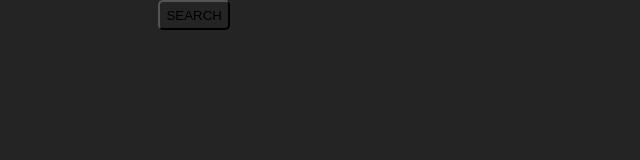
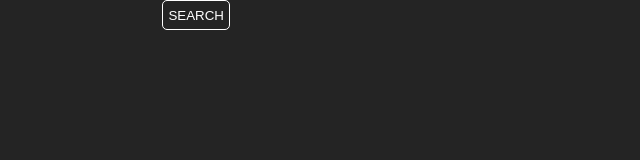
Before and after one commit to Yevhenns/search, a React (Vite) app: page / in a window 1280 px wide. Shown: the top 160 px of the page, without its empty margins (0-640 px from the left). Built offline with nearby package versions, Linux system fonts and the light colour scheme.

Commit message:
active disabled

```diff
--- a/src/App.tsx
+++ b/src/App.tsx
@@ -85,7 +85,11 @@ function App() {
 
   return (
     <div className={css.layout}>
-      <Button onClick={handleSearchCoins} label="Search" />
+      <Button
+        onClick={handleSearchCoins}
+        label="Search"
+        isActive={isMenuShown}
+      />
       {isMenuShown && (
         <div className={css.wrapper} ref={menuRef}>
           <SearchCoinsHeader
@@ -94,6 +98,7 @@ function App() {
             inputData={inputData}
             handleChange={handleChange}
             deleteValue={deleteValue}
+            isAllCoinsShown={isAllCoinsShown}
           />
           <SearchCoinsList
             filteredCoins={filteredCoins}
--- a/src/components/Button/Button.module.css
+++ b/src/components/Button/Button.module.css
@@ -1,14 +1,34 @@
 .button {
-  display: flex;
-  justify-content: center;
-  align-items: center;
   cursor: pointer;
+  padding-left: 5px;
+  padding-right: 5px;
   background-color: transparent;
-  border-radius: 5px;
-  gap: 5px;
 
   &.withText {
+    border-radius: 5px;
+    display: flex;
+    justify-content: center;
+    align-items: center;
+    gap: 5px;
+    border: 1px solid white;
     height: 30px;
+    transition: background-color 250ms linear;
+
+    &.active {
+      background-color: #5b5858;
+    }
+
+    &:active {
+      span {
+        color: #807d7d;
+      }
+    }
+
+    &:disabled {
+      span {
+        color: white;
+      }
+    }
 
     &:hover {
       background-color: #5b5858;
@@ -22,6 +42,7 @@
   }
 
   span {
+    color: white;
     text-transform: uppercase;
   }
 }
--- a/src/components/Button/Button.tsx
+++ b/src/components/Button/Button.tsx
@@ -7,6 +7,7 @@ export type ButtonProps = {
   type?: 'button' | 'submit';
   iconButton?: boolean;
   iconId?: Icons;
+  isActive?: boolean;
 } & HTMLProps<HTMLButtonElement>;
 
 export const Button = ({
@@ -15,15 +16,20 @@ export const Button = ({
   onClick,
   iconId,
   iconButton = false,
+  disabled = false,
+  isActive = false,
   ...props
 }: ButtonProps) => {
   return (
     <button
-      className={[css.button, iconButton ? css.iconButton : css.withText].join(
-        ' '
-      )}
+      className={[
+        css.button,
+        iconButton ? css.iconButton : css.withText,
+        isActive && css.active,
+      ].join(' ')}
       type={type === 'button' ? 'button' : 'submit'}
       onClick={onClick}
+      disabled={disabled}
       {...props}
     >
       {iconId && <Icon iconId={iconId} />}
--- a/src/components/Input/Input.tsx
+++ /dev/null
@@ -1,31 +0,0 @@
-import { HTMLProps, SetStateAction } from 'react';
-import { Icon, Icons } from '../Icon/Icon';
-import { Button } from '../Button/Button';
-import css from './input.module.css';
-
-export type InputProps = {
-  iconId?: Icons;
-  inputData: string;
-  handleChange: (e: { target: { value: SetStateAction<string> } }) => void;
-  deleteValue: () => void;
-} & HTMLProps<HTMLInputElement>;
-
-export const Input = ({
-  iconId,
-  inputData,
-  handleChange,
-  deleteValue,
-  ...props
-}: InputProps) => {
-  return (
-    <div className={css.layout}>
-      <div className={css.inputWrapper}>
-        {iconId && <Icon iconId={iconId} />}
-        <input {...props} onChange={e => handleChange(e)} value={inputData} />
-      </div>
-      {inputData.length > 0 && (
-        <Button onClick={deleteValue} iconId="xmark" iconButton />
-      )}
-    </div>
-  );
-};
--- a/src/components/Input/input.module.css
+++ /dev/null
@@ -1,20 +0,0 @@
-.layout {
-  box-sizing: border-box;
-  display: flex;
-  justify-content: space-between;
-  align-items: center;
-  width: 100%;
-  padding: 10px;
-
-  .inputWrapper {
-    display: flex;
-    gap: 10px;
-  }
-
-  input {
-    background-color: transparent;
-    border: none;
-    outline: none;
-    width: 120px;
-  }
-}
--- a/src/containers/SearchCoinsHeader/SearchCoinsHeader.module.css
+++ b/src/containers/SearchCoinsHeader/SearchCoinsHeader.module.css
@@ -6,6 +6,29 @@
   display: flex;
   flex-direction: column;
   gap: 10px;
+
+  .inputLayout {
+    box-sizing: border-box;
+    display: flex;
+    justify-content: space-between;
+    align-items: center;
+    width: 100%;
+    padding: 10px 6px;
+
+    .inputWrapper {
+      display: flex;
+      gap: 10px;
+      align-items: center;
+    }
+
+    input {
+      color: white;
+      background-color: transparent;
+      border: none;
+      outline: none;
+      width: 120px;
+    }
+  }
 
   :after {
     position: absolute;
--- a/src/containers/SearchCoinsHeader/SearchCoinsHeader.tsx
+++ b/src/containers/SearchCoinsHeader/SearchCoinsHeader.tsx
@@ -1,6 +1,6 @@
 import { SetStateAction } from 'react';
 import { Button } from '../../components/Button/Button';
-import { Input } from '../../components/Input/Input';
+import { Icon } from '../../components/Icon/Icon';
 import css from './SearchCoinsHeader.module.css';
 
 export type SearchCoinsHeaderProps = {
@@ -9,6 +9,7 @@ export type SearchCoinsHeaderProps = {
   inputData: string;
   handleChange: (e: { target: { value: SetStateAction<string> } }) => void;
   deleteValue: () => void;
+  isAllCoinsShown: boolean;
 };
 
 export const SearchCoinsHeader = ({
@@ -17,24 +18,38 @@ export const SearchCoinsHeader = ({
   inputData,
   handleChange,
   deleteValue,
+  isAllCoinsShown,
 }: SearchCoinsHeaderProps) => {
   return (
     <div className={css.header}>
-      <Input
-        placeholder="Search..."
-        name="search"
-        iconId="search"
-        inputData={inputData}
-        handleChange={handleChange}
-        deleteValue={deleteValue}
-      />
+      <div className={css.inputLayout}>
+        <div className={css.inputWrapper}>
+          <Icon iconId="search" />
+          <input
+            onChange={e => handleChange(e)}
+            value={inputData}
+            name="search"
+            placeholder="Search..."
+          />
+        </div>
+        {inputData.length > 0 && (
+          <Button onClick={deleteValue} iconId="xmark" iconButton />
+        )}
+      </div>
       <div className={css.buttonSet}>
         <Button
           iconId="favorite-filled"
           label="Favorites"
           onClick={setFavoriteCoinsList}
+          isActive={!isAllCoinsShown}
+          disabled={!isAllCoinsShown}
         />
-        <Button label="All coins" onClick={setAllCoinsList} />
+        <Button
+          label="All coins"
+          onClick={setAllCoinsList}
+          isActive={isAllCoinsShown}
+          disabled={isAllCoinsShown}
+        />
       </div>
     </div>
   );
--- a/src/containers/SearchCoinsList/SearchCoinsList.module.css
+++ b/src/containers/SearchCoinsList/SearchCoinsList.module.css
@@ -7,14 +7,15 @@
     align-items: center;
     gap: 10px;
     border-radius: 5px;
-    padding: 5px;
+    padding: 6px;
+    transition: background-color 250ms linear;
+
+    &:hover {
+      background-color: #5b5858;
+    }
 
     span {
       width: 100%;
     }
-
-    &:hover {
-      background-color: #5b5858;
-    }
   }
 }
--- a/src/index.css
+++ b/src/index.css
@@ -4,6 +4,7 @@
   font-weight: 400;
   color: white;
   background-color: #242424;
+  user-select: none;
 }
 
 html {
```
